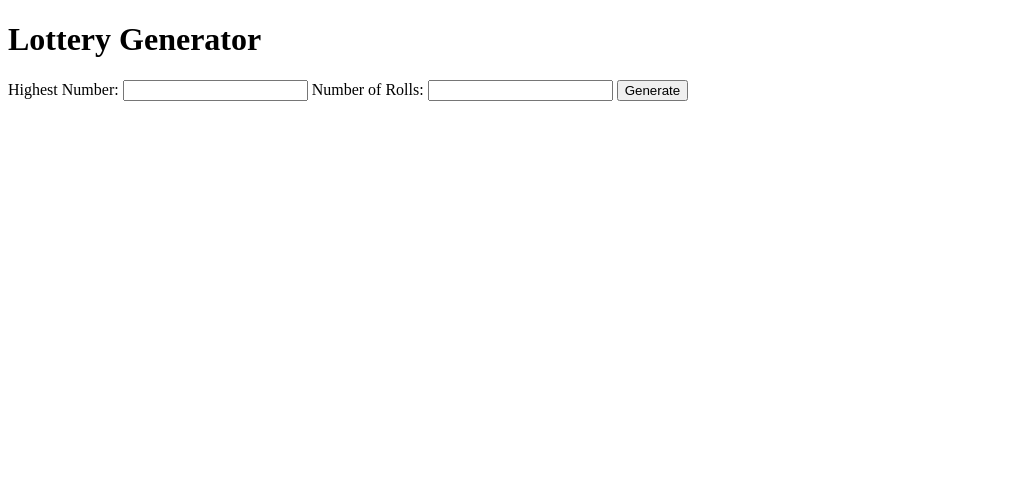
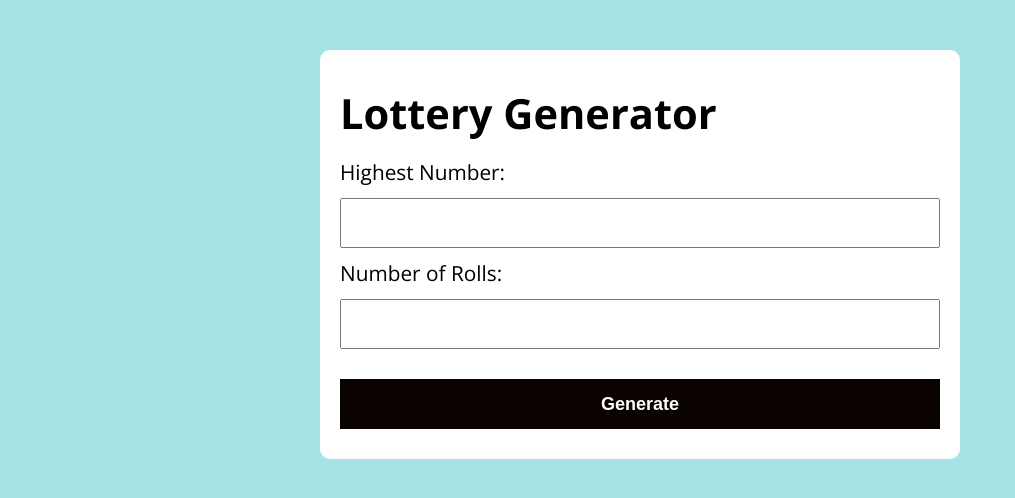
Before and after one commit to WillBarbo/Lottery_Generator, a plain HTML site: page index.html in a window 1280 px wide. Shown: the whole page, without its empty margins (0-1015 px from the left). Drawn offline with nearby package versions, Linux system fonts and the light colour scheme.

Commit message:
atualização do css para lottery generator

```diff
--- a/index.html
+++ b/index.html
@@ -1,21 +1,22 @@
 <!DOCTYPE html>
 <html lang="en">
   <head>
-    <meta charset="UTF-8">
-    <meta name="viewport" content="width=device-width, initial-scale=1.0">
+    <meta charset="UTF-8" />
+    <meta name="viewport" content="width=device-width, initial-scale=1.0" />
     <title>Lottery Generator</title>
+    <link rel="stylesheet" href="./styles/lottery.css" />
   </head>
   <body>
-    <div>
+    <div class="container">
       <h1>Lottery Generator</h1>
       <form id="formLottery">
         <label for="max_roll"> Highest Number: </label>
-            <input name="max_roll" id="max_roll" type="number">
+        <input name="max_roll" id="max_roll" type="number" />
 
         <label for="num_roll"> Number of Rolls: </label>
-            <input name="num_roll" id="num_roll" type="number">
+        <input name="num_roll" id="num_roll" type="number" />
 
-            <button type="submit"> Generate </button>
+        <button type="submit">Generate</button>
       </form>
     </div>
     <script src="scripts/lottery.js"></script>
--- a/styles/lottery.css
+++ b/styles/lottery.css
@@ -1 +1,59 @@
-.main{margin: 0;}
+@import url('https://fonts.googleapis.com/css2?family=Open+Sans:wght@400;700&display=swap');
+
+:root {
+  --primary-color: #a5e3e7
+}
+
+
+* {
+  box-sizing: border-box;
+  outline: 0;
+}
+
+body {
+  margin: 0;
+  padding: 0;
+  background: var(--primary-color);
+  font-family: 'Open sans', sans-serif;
+  font-size: 1.3em;
+  line-height: 1.5em;
+}
+
+.container {
+  max-width: 640px;
+  margin: 50px auto;
+  background: #fff;
+  padding: 20px;
+  border-radius: 10px;
+}
+
+form input, form label, form button {
+  display: block;
+  width: 100%;
+  margin-bottom: 10px;
+}
+
+form input{
+  font-size: 24px;
+  height: 50px;
+  padding: 0 20px;
+}
+
+form input:focus {
+  outline: 1px solid var(--primary-color);
+}
+
+form button {
+  border: none;
+  background: #0b0202;
+  color: #fff;
+  font-size: 18px;
+  font-weight: 700;
+  height: 50px;
+  cursor: pointer;
+  margin-top: 30px;
+}
+
+form button:hover{
+  background: rgb(13, 106, 134)
+}
```
Lines whose indentation alone changed are shown as unchanged.
